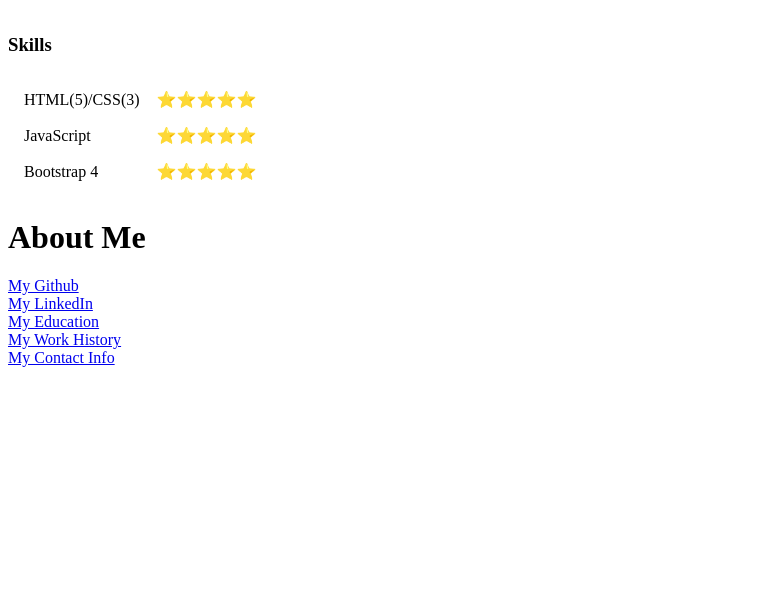
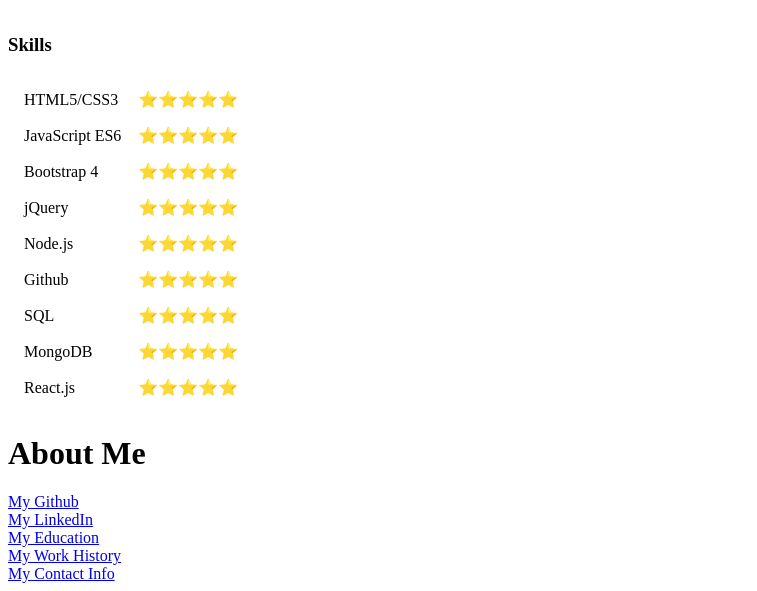
Before and after one commit to CodeSebb/CV, a plain HTML site: page index.html in a window 1280 px wide. Shown: the part 257-848 px from the top of the page, without its empty margins (0-757 px from the left). Before the commit the page ends 800 px from the top, so only its background shows below. Drawn offline with Linux system fonts and the light colour scheme.

Commit message:
updated languages&frameworks

```diff
--- a/index.html
+++ b/index.html
@@ -21,15 +21,39 @@
   <h3>Skills</h3>
   <table cellspacing="15">
     <tr>
-      <td>HTML(5)/CSS(3)</td>
+      <td>HTML5/CSS3</td>
       <td>⭐⭐⭐⭐⭐</td>
     </tr>
     <tr>
-      <td>JavaScript</td>
+      <td>JavaScript ES6</td>
       <td>⭐⭐⭐⭐⭐</td>
     </tr>
     <tr>
       <td>Bootstrap 4</td>
+      <td>⭐⭐⭐⭐⭐</td>
+    </tr>
+    <tr>
+      <td>jQuery</td>
+      <td>⭐⭐⭐⭐⭐</td>
+    </tr>
+    <tr>
+      <td>Node.js</td>
+      <td>⭐⭐⭐⭐⭐</td>
+    </tr>
+    <tr>
+      <td>Github</td>
+      <td>⭐⭐⭐⭐⭐</td>
+    </tr>
+    <tr>
+      <td>SQL</td>
+      <td>⭐⭐⭐⭐⭐</td>
+    </tr>
+    <tr>
+      <td>MongoDB</td>
+      <td>⭐⭐⭐⭐⭐</td>
+    </tr>
+    <tr>
+      <td>React.js</td>
       <td>⭐⭐⭐⭐⭐</td>
     </tr>
   </table>
```
Also changed, not shown: contact.html (+1 -1 lines).
